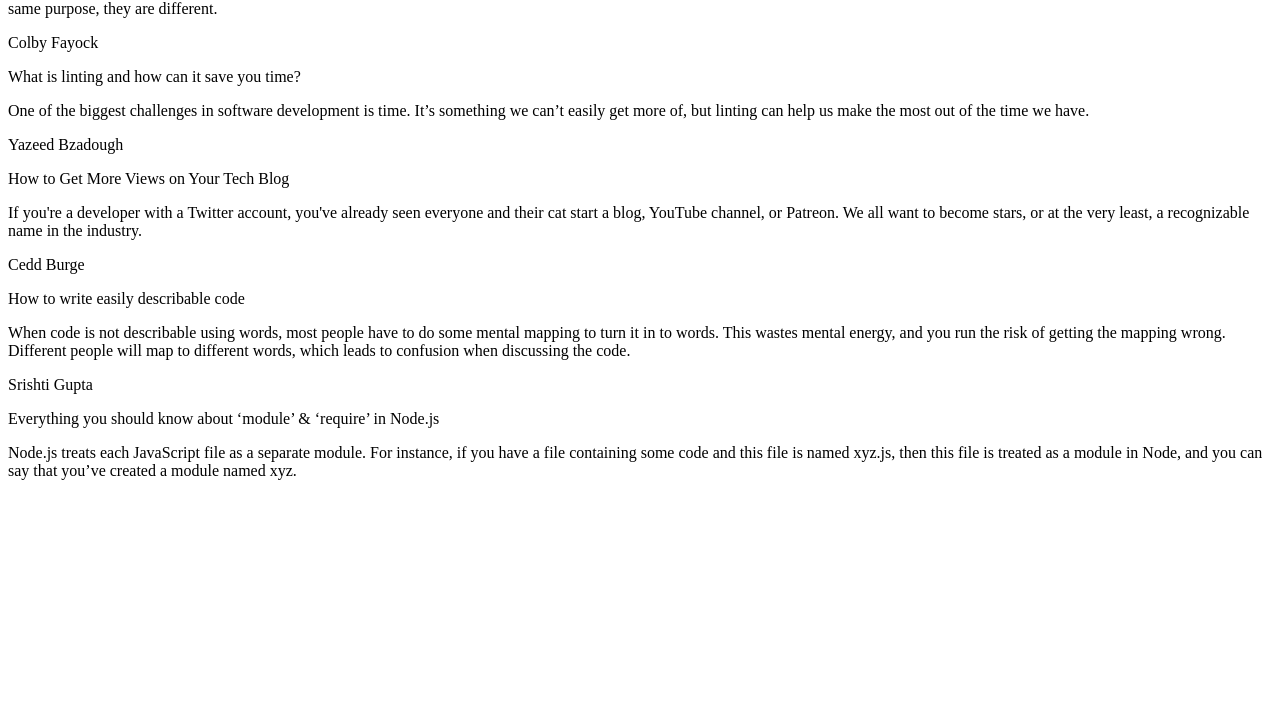
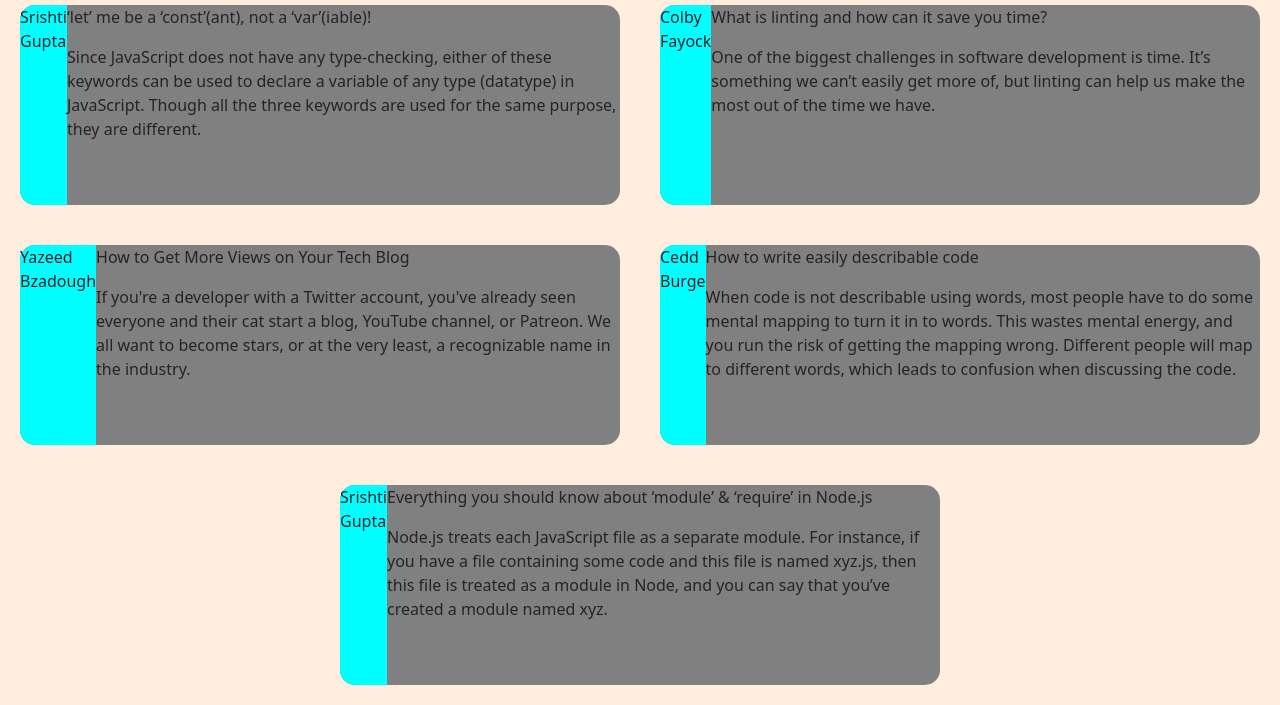
Before and after one commit to sharduli8090/ScribblerProject, a plain HTML site: page PostPage/html/postslist.html in a window 1280 px wide. Shown: the part 102-807 px from the top of the page. Drawn offline with nearby package versions, Linux system fonts and the light colour scheme; a web font is replaced by a local one.

Commit message:
Created the postlist page - added the header - and added some css styling to alredy present posts

```diff
--- a/CommonStyles/indexc.css
+++ b/CommonStyles/indexc.css
@@ -3,6 +3,7 @@
 #header{
     display:flex;
     justify-content:space-between;
+    margin: 5px;
 }
 
 #company{
--- a/Third Page/html/postslist.html
+++ b/PostPage/html/postslist.html
@@ -2,21 +2,42 @@
 <html>
 
 <head>
+    <!-- Required meta tags -->
+    <meta charset="utf-8">
+    <meta name="viewport" content="width=device-width, initial-scale=1">
+
+     <!-- Bootstrap CSS -->
+     <link href="https://cdn.jsdelivr.net/npm/bootstrap@5.0.2/dist/css/bootstrap.min.css" rel="stylesheet" integrity="sha384-EVSTQN3/azprG1Anm3QDgpJLIm9Nao0Yz1ztcQTwFspd3yD65VohhpuuCOmLASjC" crossorigin="anonymous">
+
+      <!-- links to css file and and fonts -->
+    <link rel="stylesheet" href="../styles/postslist.css">
+    <link rel="stylesheet" href="../../CommonStyles/indexc.css">
+    <link href="https://fonts.googleapis.com/css?family=Montez&display=swap" rel="stylesheet">
+    <link href="https://fonts.googleapis.com/css2?family=Ubuntu+Mono&display=swap" rel="stylesheet">
+
+    <!-- title of the page -->
+    <title>Posts Page</title>
     <!-- TODO: Include Font Awesome file here -->
     <!-- TODO: Include Google Fonts file here -->
 </head>
 
+<!-- body -->
 <body>
+
+    <!-- Header Div - Added using JavaScript -->
+    <div id="header"></div>
+
+
     <!-- TODO: Include code for header here -->
 
     <!-- ATTENTION: The HTML code for the list of posts has been given to you. You can feel free to add/delete/modify this code. You need to write the proper CSS and JavaScript code corresponding to this page so that the result looks like the screenshots given to you in the Project Statement. -->
 
     <!-- list of all posts starts here -->
-    <div>
+    <div id="mainDiv">
 
         <!-- post 1 starts here -->
-        <div>
-            <div>
+        <div id="myDiv1" class="postCards">
+            <div class="nameCard">
                 <p>Srishti Gupta</p>
             </div>
 
@@ -36,8 +57,8 @@
         <!-- post 1 ends here -->
 
         <!-- post 2 starts here -->
-        <div>
-            <div>
+        <div id="myDiv2" class="postCards">
+            <div class="nameCard">
                 <p>Colby Fayock</p>
             </div>
 
@@ -57,8 +78,8 @@
         <!-- post 2 ends here -->
 
         <!-- post 3 starts here -->
-        <div>
-            <div>
+        <div id="myDiv3" class="postCards">
+            <div class="nameCard">
                 <p>Yazeed Bzadough</p>
             </div>
 
@@ -78,8 +99,8 @@
         <!-- post 3 ends here -->
 
         <!-- post 4 starts here -->
-        <div>
-            <div>
+        <div id="myDiv4" class="postCards">
+            <div class="nameCard">
                 <p>Cedd Burge</p>
             </div>
 
@@ -100,8 +121,8 @@
         <!-- post 4 ends here -->
 
         <!-- post 5 starts here -->
-        <div>
-            <div>
+        <div id="myDiv5" class="postCards">
+            <div class="nameCard">
                 <p>Srishti Gupta</p>
             </div>
 
@@ -125,6 +146,15 @@
 
     </div>
     <!-- list of all posts ends here -->
+
+
+     <!-- Connected Scripts -->
+     <script src="../../CommonScripts/indexc.js"></script>
+     <script src="../scripts/postslist.js"></script>
+
+     <!-- Bootstrap Script -->
+     <script src="https://cdn.jsdelivr.net/npm/bootstrap@5.0.2/dist/js/bootstrap.bundle.min.js" integrity="sha384-MrcW6ZMFYlzcLA8Nl+NtUVF0sA7MsXsP1UyJoMp4YLEuNSfAP+JcXn/tWtIaxVXM" crossorigin="anonymous"></script>
+
 </body>
 
 </html>
--- /dev/null
+++ b/PostPage/styles/postslist.css
@@ -0,0 +1,25 @@
+body {
+    background-color: #ffeedd;
+}
+
+#mainDiv{
+    display: flex;
+    justify-content: space-around;
+    flex-wrap: wrap;
+}
+
+.postCards{
+    display: flex;
+    justify-content: space-evenly;
+    height: 200px;
+    width: 600px;
+    background-color: grey;
+    margin: 20px;
+    border-radius: 15px;
+}
+
+.nameCard{
+    background-color: aqua;
+    border-top-left-radius: 15px;
+    border-bottom-left-radius: 15px;
+}
```
Also changed, not shown: HomePage/html/index.html (+3 -1 lines), PostPage/scripts/postslist.js (added).
